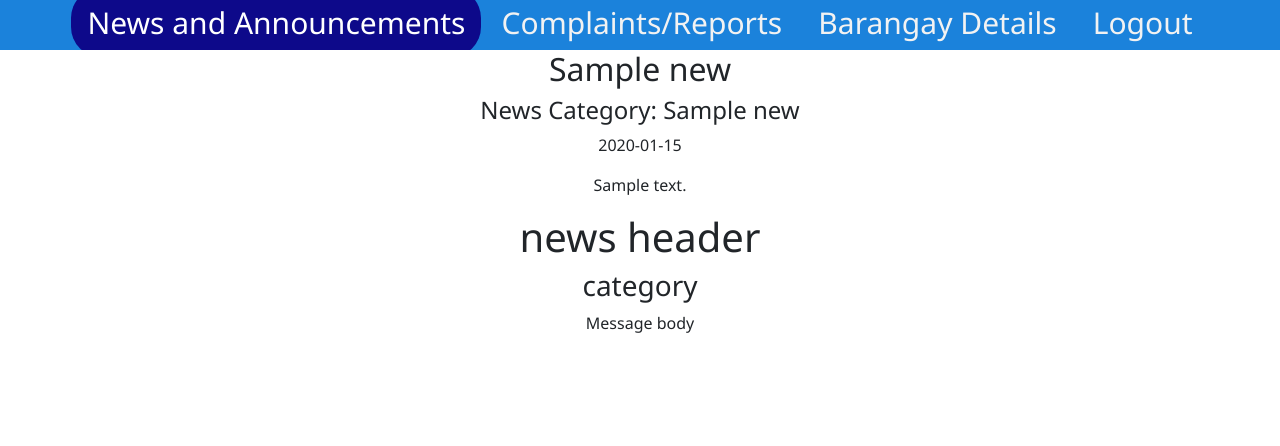
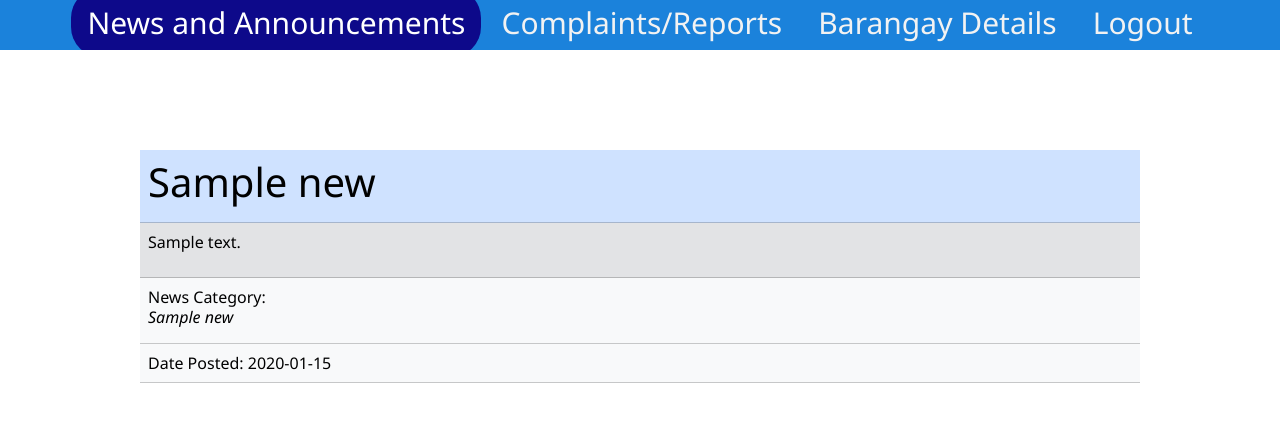
Before and after one commit to Ciezo/php-bmis-fullstack, a PHP site: page /resident/home_resident.php in a window 1280 px wide. Shown: the top 446 px of the page. Run offline with PHP 8.4, Linux system fonts and the light colour scheme; tables that the repository leaves empty hold one stand-in row (values such as "Sample post"); data that the repository does not hold is empty.

Commit message:
Update News and Announcements page for Resident
Fix displaying content of news in resident side

```diff
--- a/views/resident/home_resident.php
+++ b/views/resident/home_resident.php
@@ -28,6 +28,17 @@ session_start();
         <link href="../../css/resident_navbar.css" rel="stylesheet">
         <!-- Bootstrap from https://getbootstrap.com/ -->
         <link href="https://cdn.jsdelivr.net/npm/bootstrap@5.3.0-alpha1/dist/css/bootstrap.min.css" rel="stylesheet" integrity="sha384-GLhlTQ8iRABdZLl6O3oVMWSktQOp6b7In1Zl3/Jr59b6EGGoI1aFkw7cmDA6j6gD" crossorigin="anonymous">
+        <style>
+            .wrapper{
+                width: 1000px;
+                margin: 0 auto;
+                padding-top: 100px;
+            }
+
+            table tr td {
+                width: fit-content;
+            }
+        </style>
     </head>
     <body>
         <!-- Top navbar at resident navbar ONLY -->
@@ -41,6 +52,7 @@ session_start();
         </div>
 
         <!-- Retrieve all news content from the database -->
+        <div class="wrapper">
         <?php
             // Create a query to fetch all news contents
             $query = "SELECT * FROM NEWS";
@@ -48,29 +60,21 @@ session_start();
 
             // Begin fetching results as rows
             while ($row = mysqli_fetch_array($results)) {
-                echo '<center>';
-                    echo '<div class="news-section-repeating">';
-                        echo "<h2>" . $row['title'] . "</h2>";
-                        echo "<h4>News Category: " . $row['category_name'] . "</h4>";
-                        echo "<p>" . $row['date_posted'] . "</p>";
-                        echo '<p class="news-body-repeating">'. $row['description'] . '</p>' ;
-                    echo '</div>';
-                echo '</center>';
+                echo '<table class="table table-hover">';
+                echo '<thead>';
+                echo    '<tr class="table-primary"><th><h1>'. $row['title'] .'</h1></th></tr>';
+                echo '</thead>';
+                echo '<tbody>';
+                echo    '<td class="table-secondary">';
+                echo        '<p>'. $row['description'] .'</p>';
+                echo    '</td>';
+                echo    '<tr class="table-light"><td>News Category:<i><h6> '. $row['category_name'] .'</h6></i></td></tr>';
+                echo    '<tr class="table-light"><td>Date Posted: '. $row['date_posted'] .'</td></tr>';
+                echo '</tbody>';
+                echo '</table>';
+                echo '<br> <br>';
             }
             ?>
-
-
-
-        <center>
-        <div class="news-body-section-repeating">
-            <h1>news header</h1>
-            <h3>category</h3>
-            <div class="news-body">
-                <p>Message body</p>
-            </div>
         </div>
-        </center>
-
-
     </body>
 </html>
```
